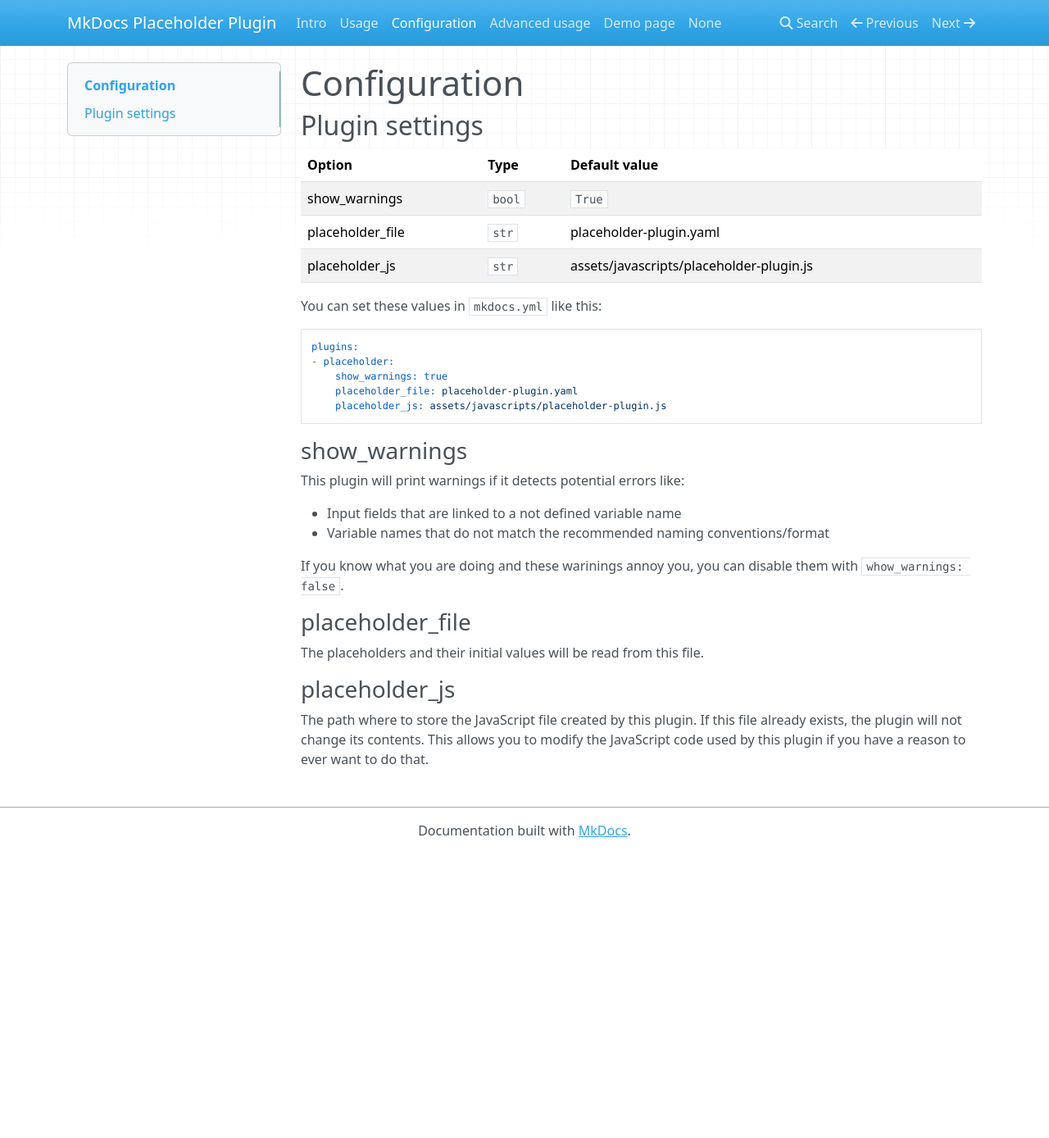
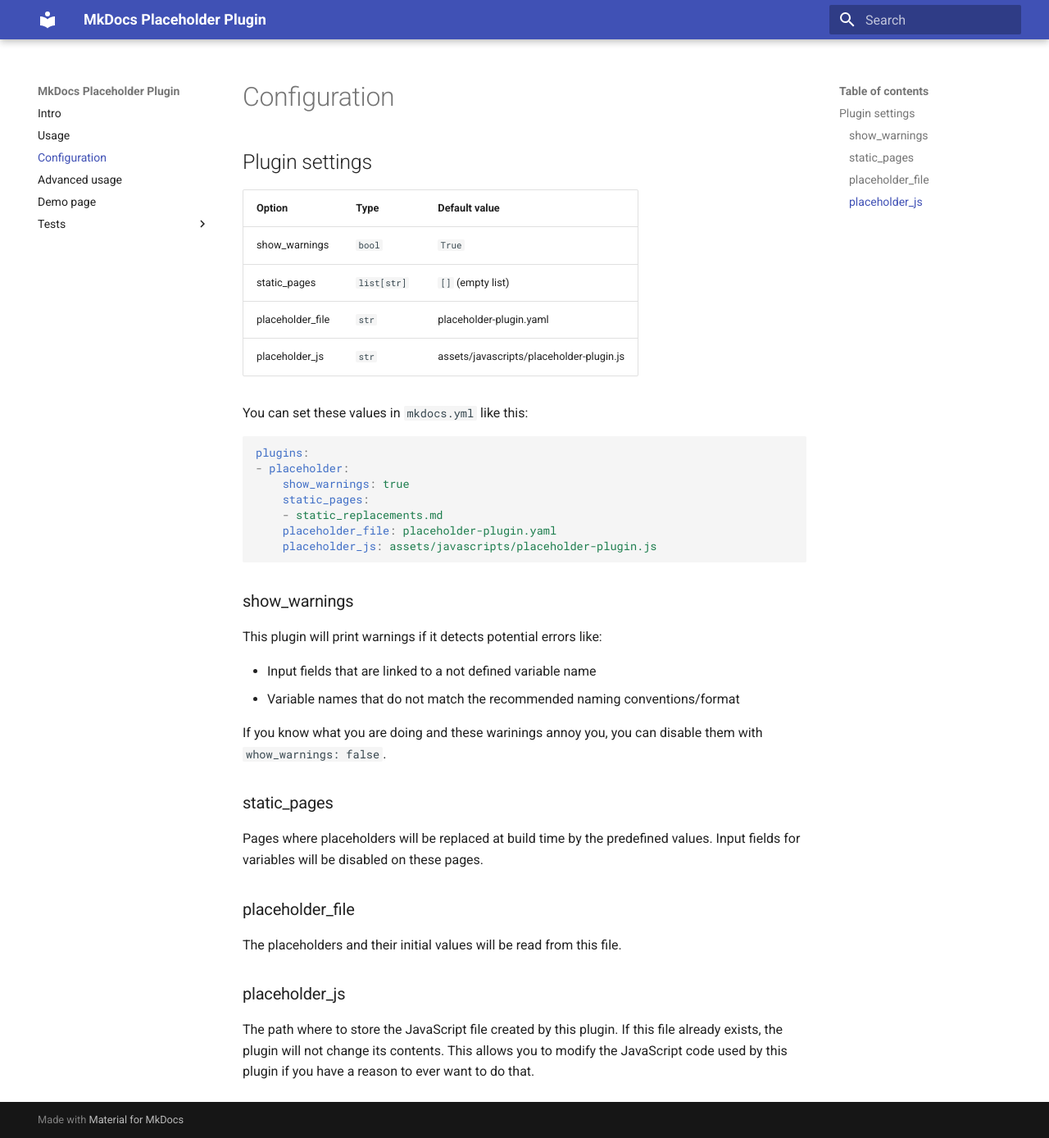
Before and after one commit to six-two/mkdocs-placeholder-plugin, an MkDocs documentation site: the page built from docs/advanced-configuration.md, in a window 1280 px wide and 1388 px high. Shown: the whole window at 82% size. Built offline with MkDocs 1.6.1 and Material for MkDocs 9.7.7, drawn with Linux system fonts in a browser that asks for light colours; nearby versions of some CDN libraries.

Commit message:
Updated documentation

````diff
--- a/docs/advanced-configuration.md
+++ b/docs/advanced-configuration.md
@@ -5,6 +5,7 @@
 Option | Type | Default value
 ---|---|---
 show_warnings | `bool` | `True`
+static_pages | `list[str]` | `[]` (empty list)
 placeholder_file | `str` | placeholder-plugin.yaml
 placeholder_js | `str` | assets/javascripts/placeholder-plugin.js
 
@@ -14,6 +15,8 @@
 plugins:
 - placeholder:
     show_warnings: true
+    static_pages:
+    - static_replacements.md
     placeholder_file: placeholder-plugin.yaml
     placeholder_js: assets/javascripts/placeholder-plugin.js
 ```
@@ -28,6 +31,11 @@
 
 If you know what you are doing and these warinings annoy you, you can disable them with `whow_warnings: false`.
 
+### static_pages
+
+Pages where placeholders will be replaced at build time by the predefined values.
+Input fields for variables will be disabled on these pages.
+
 ### placeholder_file
 
 The placeholders and their initial values will be read from this file.
--- a/mkdocs.yml
+++ b/mkdocs.yml
@@ -1,4 +1,5 @@
 site_name: MkDocs Placeholder Plugin
+theme: material
 plugins:
 - placeholder:
     show_warnings: true
@@ -12,4 +13,17 @@
 - advanced-configuration.md
 - advanced-usage.md
 - demo.md
-- tests.md
+- "Tests":
+  - tests/basic.md
+  - tests/mermaid_diagrams.md
+  - tests/static_replacements.md
+
+markdown_extensions:
+  # Message/error/warning boxes
+  - admonition
+  # For mermaid diagrams
+  - pymdownx.superfences:
+      custom_fences:
+        - name: mermaid
+          class: mermaid
+          format: !!python/name:pymdownx.superfences.fence_code_format
````
Also changed, not shown: README.md (+1 -0 lines), 5 other files.
